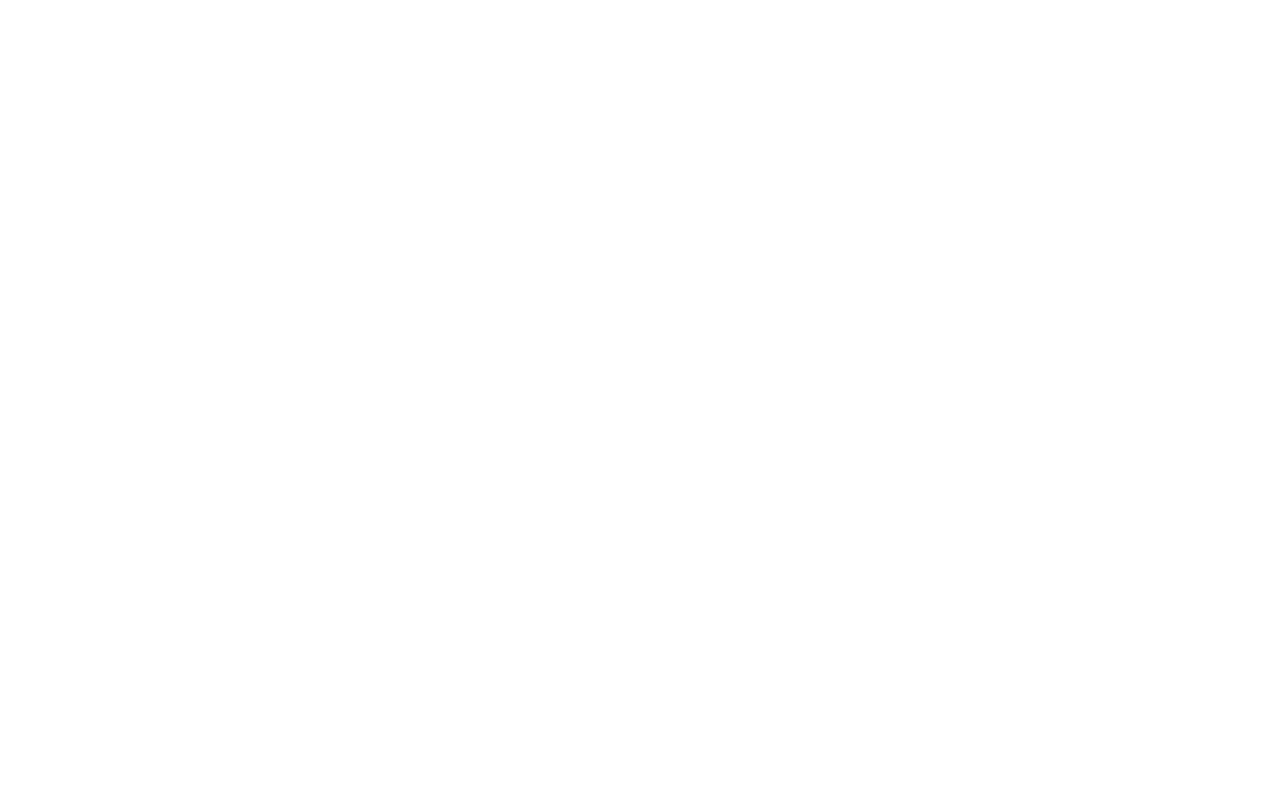
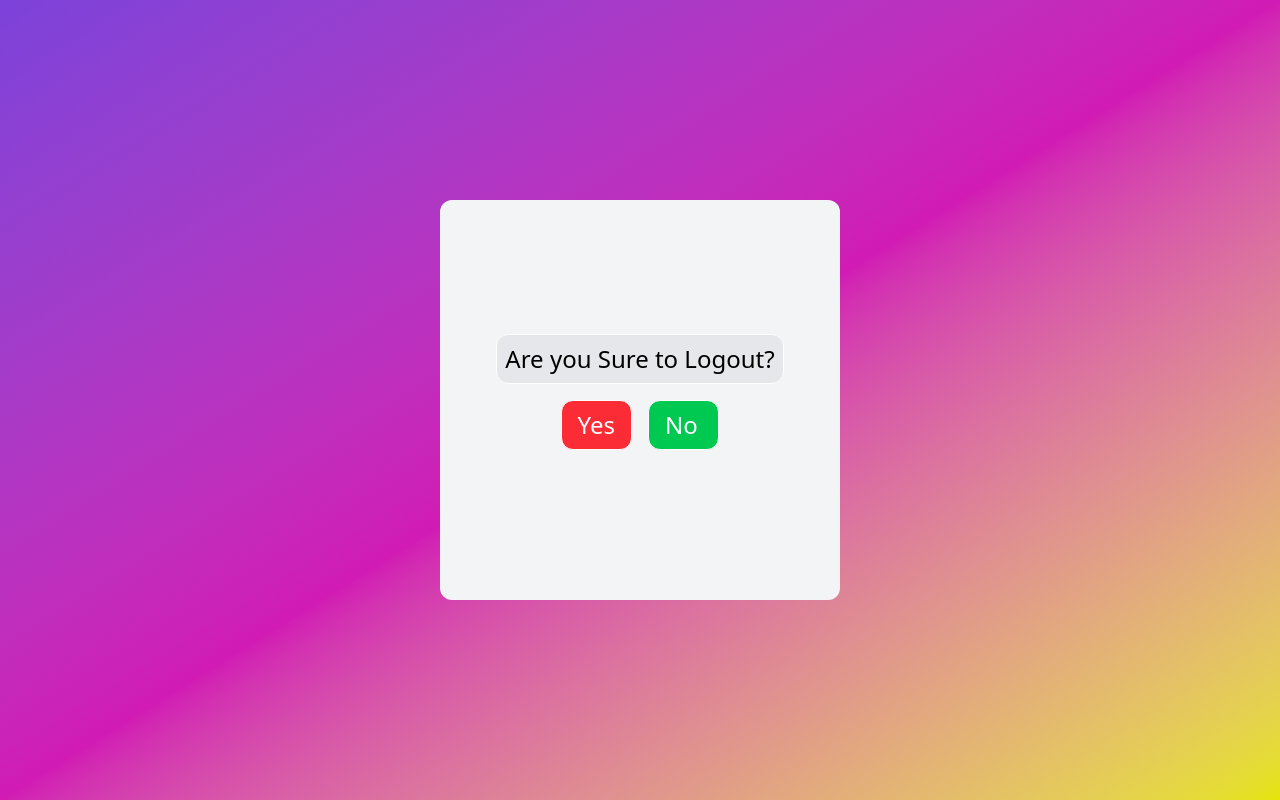
Before and after one commit to run-08/Real-Time-Poll-Sharing-System, a React (Vite) app: page /logout in a window 1280 px wide. Before the commit this address had no page. Built offline with nearby package versions, Linux system fonts and the light colour scheme.

Commit message:
Added Authentication Page

```diff
--- /dev/null
+++ b/src/Authentication/Logout.jsx
@@ -0,0 +1,28 @@
+import { useNavigate } from "react-router-dom";
+
+export const Logout = () => {
+    const navigate = useNavigate();
+    return (
+        <div className="container  min-h-screen flex flex-col justify-center items-center m-0 p-0 min-w-screen bg-gradient-to-br from-[#7c42da] via-[#d11bb4] to-[#e5e500]">
+            <div className="logout-box justify-center flex flex-col items-center outline-white rounded-xl w-70 md:w-100 h-100 bg-gray-100">
+                <span className="text-black border px-2 py-2 rounded-xl text-2xl border-white bg-gray-200">
+                    Are you Sure to Logout?
+                </span>
+                <div className="px-20 grid grid-cols-2 gap-4 my-4">
+                   <span
+                   onClick={() => {
+                    localStorage.removeItem("token");
+                    navigate("/signup")}
+                   }
+                   className="border border-white text-2xl outline-white hover:opacity-70 bg-red-500 text-white px-4 py-2 rounded-xl cursor-pointer">
+                   Yes
+                   </span>
+                   <span
+                   onClick={() => navigate("/")}
+                   className="border border-white text-2xl outline-white hover:opacity-80 bg-green-500 text-white px-4 py-2 rounded-xl cursor-pointer"> No </span>
+                </div>
+            </div>
+        </div>
+    );
+
+}
--- a/src/Component/HomePage.jsx
+++ b/src/Component/HomePage.jsx
@@ -24,7 +24,6 @@
                        className="cursor-pointer border-2 rounded-2xl py-2 px-5 text-white font-bold text-xl  mx-1"
                        onClick={() => setIsPoll(true)}
                        >Yes</span>
-                       <span className="cursor-pointer border-2 rounded-2xl py-2 px-5 text-white font-bold text-xl  mx-1">No</span>
                     </div>
                 </div>
             </div>
--- a/src/Component/Poll.jsx
+++ b/src/Component/Poll.jsx
@@ -1,5 +1,6 @@
 import { useEffect, useState } from "react";
 import { useLocation, useNavigate } from "react-router-dom";
+import { Bar } from "../NavBar/Bar";
 export const Poll = () => {
     const [isUserSelected,setIsUserSelected] = useState(false);
     const[userSelectedOption,setUserSelectedOption] = useState(null);
@@ -22,6 +23,8 @@
         return;
     };
   return (
+    <>
+    <Bar></Bar>
      <div
      className="container  min-h-screen flex flex-col justify-center items-center m-0 p-0 min-w-screen bg-gradient-to-br from-[#7c42da] via-[#d11bb4] to-[#e5e500]">
         <div className="poll">
@@ -49,5 +52,6 @@
              </div>
         </div>
      </div>
+    </>
   )
 }
--- a/src/NavBar/Bar.jsx
+++ b/src/NavBar/Bar.jsx
@@ -11,10 +11,10 @@
             >You Voted</span>
             <span
             className="cursor-pointer text-white text-2xl py-2 px-7  underline-offset-3 hover:underline"
-            >Dashboard</span>
+            >Profile</span>
             <span
             className="cursor-pointer text-white text-2xl py-2 px-7  underline-offset-6 hover:underline"
-            >Logout</span>
+            ><a href="/logout">Logout</a></span>
         </div>
       </div>
    );
--- a/src/Router/AppRouter.jsx
+++ b/src/Router/AppRouter.jsx
@@ -1,4 +1,5 @@
 import { Route, Routes } from "react-router-dom";
+import { Logout } from "../Authentication/Logout";
 import SignUp from "../Authentication/Signup";
 import { HomePage } from "../Component/HomePage";
 import { Poll } from "../Component/Poll";
@@ -9,6 +10,7 @@
           </Route>
           <Route path="/poll/:pollId" element={<Poll></Poll>}></Route>
           <Route path="/signup" element={<SignUp></SignUp>}></Route>
+          <Route path="/logout" element={<Logout></Logout>}></Route>
        </Routes>
     );
 }
```
